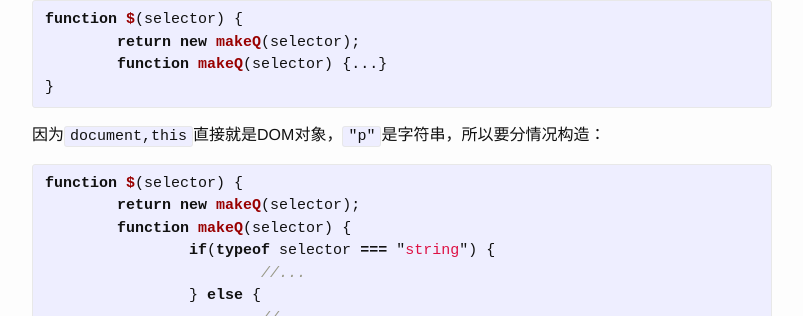
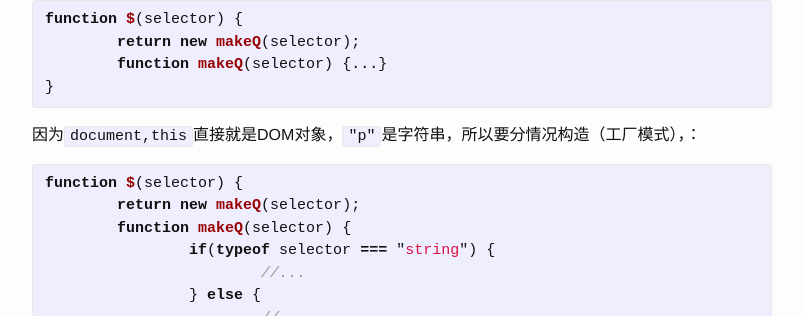
Before and after one commit to temberature/blog, a Jekyll site: the page built from _posts/2016-02-18-jQuery抽象方法追踪（0）.markdown, in a window 1280 px wide and 900 px high, scrolled down 1017 px. Shown: the part 134-450 px from the top of the window, without its empty margins (238-1041 px from the left). Built offline with Jekyll 4.4.1, drawn with Linux system fonts in a browser that asks for light colours.

Commit message:
first post version 1

```diff
--- a/_posts/2016-02-18-jQuery抽象方法追踪（0）.markdown
+++ b/_posts/2016-02-18-jQuery抽象方法追踪（0）.markdown
@@ -50,7 +50,7 @@ function $(selector) {
 	function makeQ(selector) {...}
 }
 {% endhighlight %}
-因为`document,this`直接就是DOM对象，`"p"`是字符串，所以要分情况构造：
+因为`document,this`直接就是DOM对象，`"p"`是字符串，所以要分情况构造（工厂模式），：
 {% highlight javascript %}
 function $(selector) {
 	return new makeQ(selector);
```
